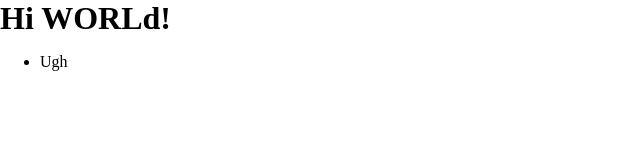
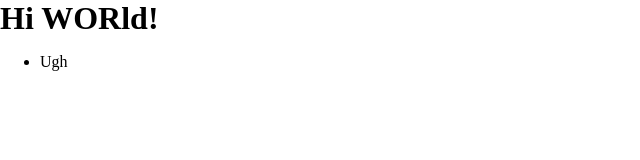
Before and after one commit to ejlaing/ejlaing.github.io, a website: page index.html in a window 1280 px wide. Shown: the full height of the page, 0-640 px from the left. Drawn offline with Linux system fonts and the light colour scheme.

Commit message:
Update index.html

```diff
--- a/index.html
+++ b/index.html
@@ -6,7 +6,7 @@
 </head>
 
 <body>
-  <h1>Hi WORLd!</h1>
+  <h1>Hi WORld!</h1>
 
   <ul id="attractions-list">
     <li>Ugh</li>
```
